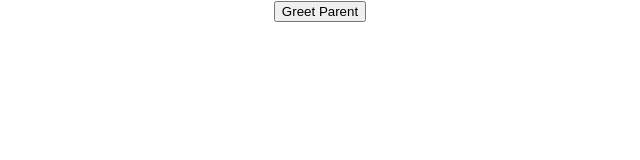
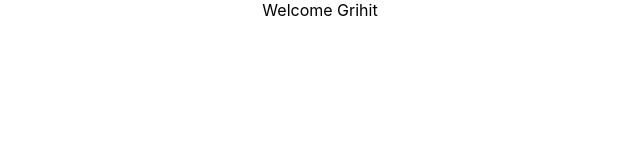
Before and after one commit to Grihit/Learning-React, a React (Create React App) app: page / in a window 1280 px wide. Shown: the top 160 px of the page, without its empty margins (320-960 px from the left). Built offline with nearby package versions, Linux system fonts and the light colour scheme.

Commit message:
conditional

```diff
--- a/src/App.js
+++ b/src/App.js
@@ -8,6 +8,7 @@ import FunctionClick from './components/FuntionClick'
 import ClassClick from './components/ClassClick';
 import EventBind from './components/EventBind';
 import ParentComponent from './components/ParentComponent';
+import UserGreeting from './components/UserGreeting';
 
 function App() {
   return (
@@ -23,8 +24,9 @@ function App() {
       <Counter />
       <FunctionClick />
       <ClassClick />
-      <EventBind />*/}
-      <ParentComponent />
+      <EventBind />
+      <ParentComponent />*/}
+      <UserGreeting UserName="Grihit" />
     </div>
   );
 }
--- a/src/components/ChildComponent.js
+++ b/src/components/ChildComponent.js
@@ -3,7 +3,7 @@ import React from 'react'
 function ChildComponent(props) {
     return (
         <div>
-            <button onClick = {props.greetHandler}>Greet Parent</button>
+            <button onClick = {()=> props.greetHandler('child')}>Greet Parent</button>
         </div>
     )
 }
--- a/src/components/ParentComponent.js
+++ b/src/components/ParentComponent.js
@@ -13,8 +13,8 @@ class ParentComponent extends Component {
         this.greetParent = this.greetParent.bind(this)
     }
 
-    greetParent(){
-        alert(`Hello ${this.state.parentName}`)
+    greetParent(childName){
+        alert(`Hello ${this.state.parentName} from ${childName}`)
     }
 
     render() {
--- /dev/null
+++ b/src/components/UserGreeting.js
@@ -0,0 +1,46 @@
+import React, { Component } from 'react'
+
+class UserGreeting extends Component {
+
+    constructor(props) {
+        super(props)
+
+        this.state = {
+             isLoggedIn: true
+        }
+    }
+
+    render() {
+        /*if(this.state.isLoggedIn){
+            return(
+                <div>Welcome {this.props.UserName}</div>
+            )
+        }
+        else{
+            return (
+                <div>
+                    <div>Welcome Guest</div>
+                </div>
+            )
+        }*/
+
+        /*let message
+        if(this.state.isLoggedIn){
+            message = <div>Welcome {this.props.UserName}</div>
+        }
+        else{
+            message = <div>Welcome Guest</div>
+        }
+        return <div>{message}</div>*/
+
+        return(
+            this.state.isLoggedIn ? (
+            <div>Welcome {this.props.UserName}</div>
+            ) : (
+            <div>Welcom Guest</div>
+            )
+        )
+    }
+}
+
+export default UserGreeting
```
